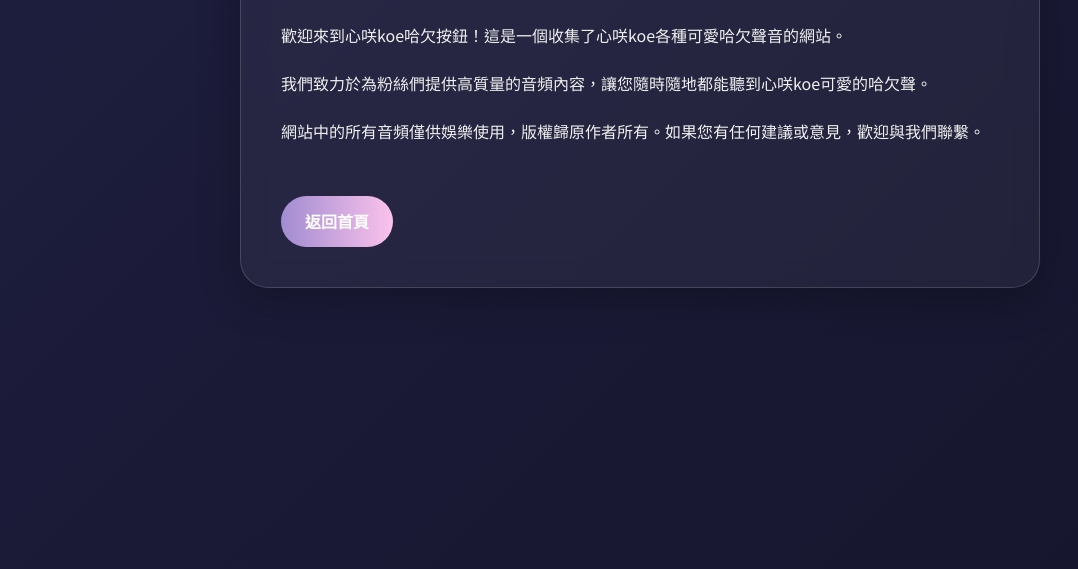
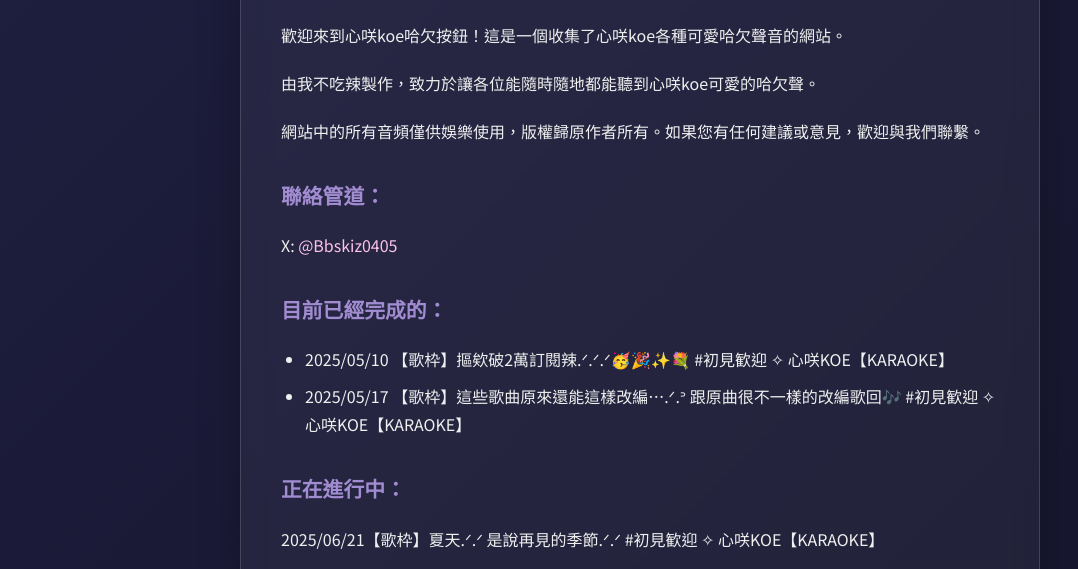
Before and after one commit to Bbskiz0405/koe_button, a plain HTML site: page about.html in a window 1280 px wide. Shown: the part 204-773 px from the top of the page, without its empty margins (0-1078 px from the left). Drawn offline with Linux system fonts and the light colour scheme.

Commit message:
about info

```diff
--- a/about.html
+++ b/about.html
@@ -115,6 +115,32 @@
       margin-bottom: 1.2em;
     }
 
+    .about-content h3 {
+      color: var(--primary-color);
+      margin: 1.5em 0 0.8em;
+      font-size: 1.3em;
+    }
+
+    .about-content ul {
+      margin-left: 1.5em;
+      margin-bottom: 1.2em;
+    }
+
+    .about-content li {
+      margin-bottom: 0.5em;
+    }
+
+    .contact-link {
+      color: var(--secondary-color);
+      text-decoration: none;
+      transition: color 0.3s ease;
+    }
+
+    .contact-link:hover {
+      color: var(--primary-color);
+      text-decoration: underline;
+    }
+
     .back-button {
       display: inline-block;
       padding: 12px 24px;
@@ -157,8 +183,21 @@
       <h1 class="card-title">關於我們</h1>
       <div class="about-content">
         <p>歡迎來到心咲koe哈欠按鈕！這是一個收集了心咲koe各種可愛哈欠聲音的網站。</p>
-        <p>我們致力於為粉絲們提供高質量的音頻內容，讓您隨時隨地都能聽到心咲koe可愛的哈欠聲。</p>
+        <p>由我不吃辣製作，致力於讓各位能隨時隨地都能聽到心咲koe可愛的哈欠聲。</p>
         <p>網站中的所有音頻僅供娛樂使用，版權歸原作者所有。如果您有任何建議或意見，歡迎與我們聯繫。</p>
+
+        <h3>聯絡管道：</h3>
+        <p>X: <a href="https://x.com/Bbskiz0405" target="_blank" rel="noopener" class="contact-link">@Bbskiz0405</a></p>
+
+        <h3>目前已經完成的：</h3>
+        <ul>
+          <li>2025/05/10 【歌枠】摳欸破2萬訂閱辣.ᐟ.ᐟ.ᐟ🥳🎉✨️💐 #初見歓迎 ✧ 心咲KOE【KARAOKE】</li>
+          <li>2025/05/17 【歌枠】這些歌曲原來還能這樣改編….ᐟ.ᐣ 跟原曲很不一樣的改編歌回🎶 #初見歓迎 ✧ 心咲KOE【KARAOKE】</li>
+        </ul>
+
+        <h3>正在進行中：</h3>
+        <p>2025/06/21【歌枠】夏天.ᐟ.ᐟ 是說再見的季節.ᐟ.ᐟ #初見歓迎 ✧ 心咲KOE【KARAOKE】</p>
+        <p>由於是個人作業，進度較慢，敬請見諒</p>
       </div>
       <a href="index.html" class="back-button">返回首頁</a>
     </div>
```
